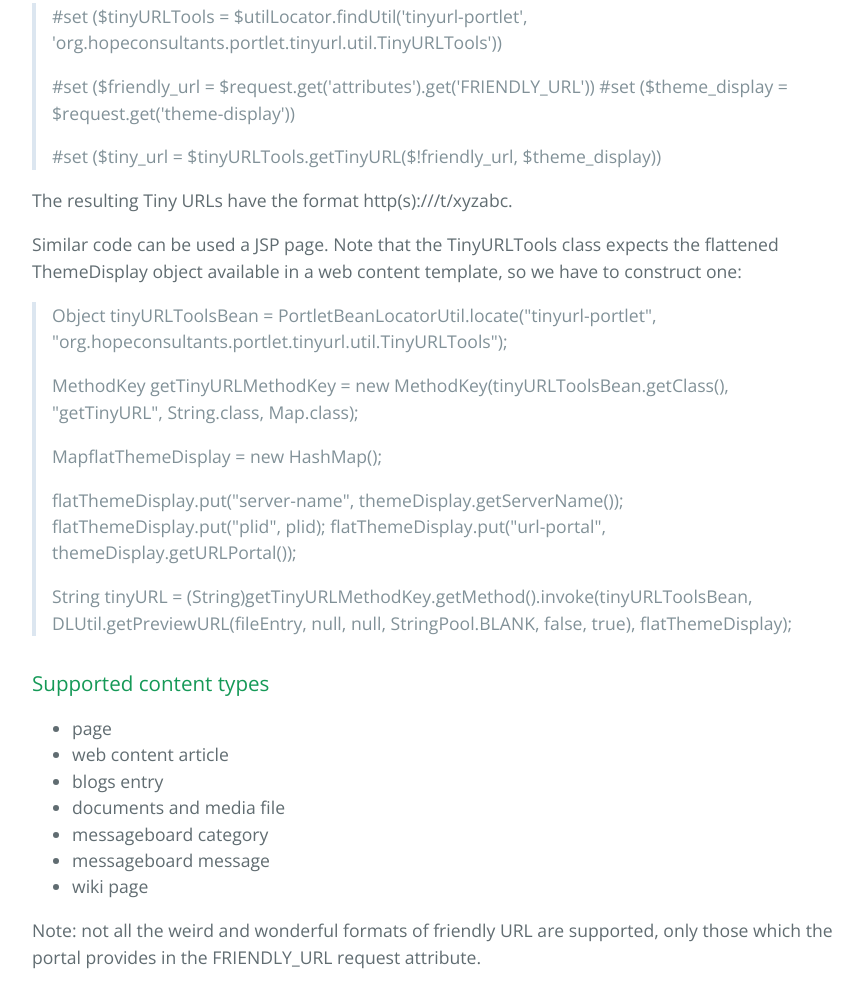
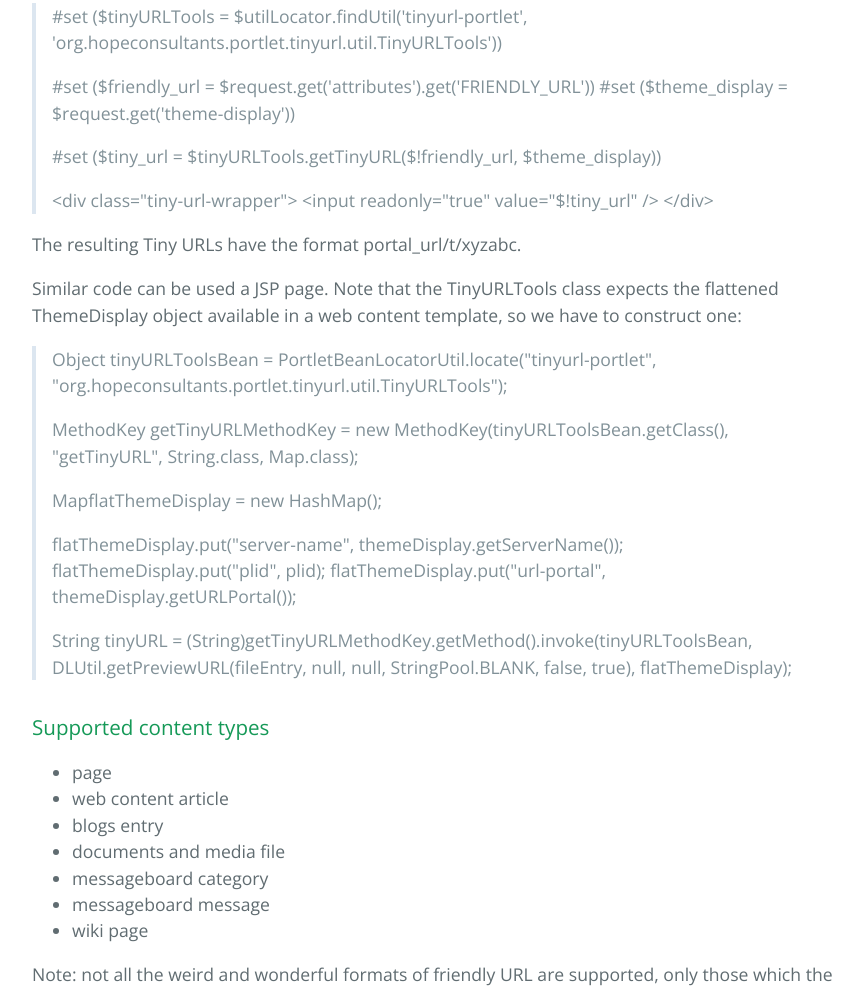
Before and after one commit to Hope-Consultants-International/tinyurl-portlet, a plain HTML site: page index.html in a window 1280 px wide. Shown: the part 1183-2170 px from the top of the page, without its empty margins (192-1055 px from the left). Drawn offline with nearby package versions, Linux system fonts and the light colour scheme.

```diff
--- a/index.html
+++ b/index.html
@@ -58,13 +58,10 @@
 
 <p>#set ($tiny_url = $tinyURLTools.getTinyURL($!friendly_url, $theme_display))</p>
 
-<div>
-
-    </div>
-
+<p>&lt;div class="tiny-url-wrapper"&gt; &lt;input readonly="true" value="$!tiny_url" /&gt; &lt;/div&gt;</p>
 </blockquote>
 
-<p>The resulting Tiny URLs have the format http(s):///t/xyzabc.</p>
+<p>The resulting Tiny URLs have the format portal_url/t/xyzabc.</p>
 
 <p>Similar code can be used a JSP page. Note that the TinyURLTools class expects the flattened ThemeDisplay object available in a web content template, so we have to construct one:</p>
 
```
Also changed, not shown: params.json (+1 -1 lines).
